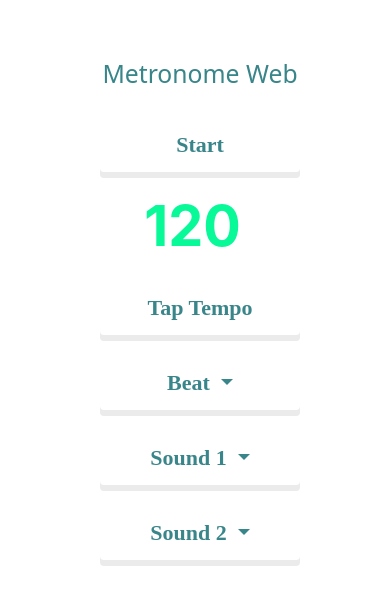
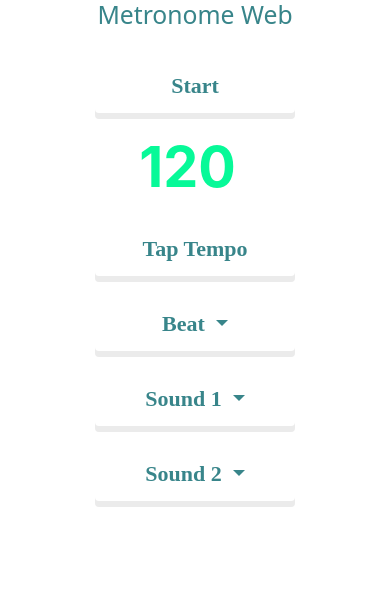
Before and after one commit to cesar-torrelles/metronomeweb, an Angular app: page / in a window 390 px wide. Shown: the top 604 px of the page. Built offline with nearby package versions, Linux system fonts and the light colour scheme.

Commit message:
mobile responsive version with bootstrap

```diff
--- a/src/app/app.component.html
+++ b/src/app/app.component.html
@@ -1,311 +1,4 @@
-<!-- * * * * * * * * * * * * * * * * * * * * * * * * * * * * * * * -->
-<!-- * * * * * * * * * * * The content below * * * * * * * * * * * -->
-<!-- * * * * * * * * * * is only a placeholder * * * * * * * * * * -->
-<!-- * * * * * * * * * * and can be replaced. * * * * * * * * * * * -->
-<!-- * * * * * * * * * * * * * * * * * * * * * * * * * * * * * * * -->
-<!-- * * * * * * * * * Delete the template below * * * * * * * * * * -->
-<!-- * * * * * * * to get started with your project! * * * * * * * * -->
-<!-- * * * * * * * * * * * * * * * * * * * * * * * * * * * * * * * -->
-<!--
-<style>
-  :host {
-    font-family: -apple-system, BlinkMacSystemFont, "Segoe UI", Roboto, Helvetica, Arial, sans-serif, "Apple Color Emoji", "Segoe UI Emoji", "Segoe UI Symbol";
-    font-size: 14px;
-    color: #333;
-    box-sizing: border-box;
-    -webkit-font-smoothing: antialiased;
-    -moz-osx-font-smoothing: grayscale;
-  }
 
-  h1,
-  h2,
-  h3,
-  h4,
-  h5,
-  h6 {
-    margin: 8px 0;
-  }
-
-  p {
-    margin: 0;
-  }
-
-  .spacer {
-    flex: 1;
-  }
-
-  .toolbar {
-    position: absolute;
-    top: 0;
-    left: 0;
-    right: 0;
-    height: 60px;
-    display: flex;
-    align-items: center;
-    background-color: #1976d2;
-    color: white;
-    font-weight: 600;
-  }
-
-  .toolbar img {
-    margin: 0 16px;
-  }
-
-  .toolbar #twitter-logo {
-    height: 40px;
-    margin: 0 8px;
-  }
-
-  .toolbar #youtube-logo {
-    height: 40px;
-    margin: 0 16px;
-  }
-
-  .toolbar #twitter-logo:hover,
-  .toolbar #youtube-logo:hover {
-    opacity: 0.8;
-  }
-
-  .content {
-    display: flex;
-    margin: 82px auto 32px;
-    padding: 0 16px;
-    max-width: 960px;
-    flex-direction: column;
-    align-items: center;
-  }
-
-  svg.material-icons {
-    height: 24px;
-    width: auto;
-  }
-
-  svg.material-icons:not(:last-child) {
-    margin-right: 8px;
-  }
-
-  .card svg.material-icons path {
-    fill: #888;
-  }
-
-  .card-container {
-    display: flex;
-    flex-wrap: wrap;
-    justify-content: center;
-    margin-top: 16px;
-  }
-
-  .card {
-    all: unset;
-    border-radius: 4px;
-    border: 1px solid #eee;
-    background-color: #fafafa;
-    height: 40px;
-    width: 200px;
-    margin: 0 8px 16px;
-    padding: 16px;
-    display: flex;
-    flex-direction: row;
-    justify-content: center;
-    align-items: center;
-    transition: all 0.2s ease-in-out;
-    line-height: 24px;
-  }
-
-  .card-container .card:not(:last-child) {
-    margin-right: 0;
-  }
-
-  .card.card-small {
-    height: 16px;
-    width: 168px;
-  }
-
-  .card-container .card:not(.highlight-card) {
-    cursor: pointer;
-  }
-
-  .card-container .card:not(.highlight-card):hover {
-    transform: translateY(-3px);
-    box-shadow: 0 4px 17px rgba(0, 0, 0, 0.35);
-  }
-
-  .card-container .card:not(.highlight-card):hover .material-icons path {
-    fill: rgb(105, 103, 103);
-  }
-
-  .card.highlight-card {
-    background-color: #1976d2;
-    color: white;
-    font-weight: 600;
-    border: none;
-    width: auto;
-    min-width: 30%;
-    position: relative;
-  }
-
-  .card.card.highlight-card span {
-    margin-left: 60px;
-  }
-
-  svg#rocket {
-    width: 80px;
-    position: absolute;
-    left: -10px;
-    top: -24px;
-  }
-
-  svg#rocket-smoke {
-    height: calc(100vh - 95px);
-    position: absolute;
-    top: 10px;
-    right: 180px;
-    z-index: -10;
-  }
-
-  a,
-  a:visited,
-  a:hover {
-    color: #1976d2;
-    text-decoration: none;
-  }
-
-  a:hover {
-    color: #125699;
-  }
-
-  .terminal {
-    position: relative;
-    width: 80%;
-    max-width: 600px;
-    border-radius: 6px;
-    padding-top: 45px;
-    margin-top: 8px;
-    overflow: hidden;
-    background-color: rgb(15, 15, 16);
-  }
-
-  .terminal::before {
-    content: "\2022 \2022 \2022";
-    position: absolute;
-    top: 0;
-    left: 0;
-    height: 4px;
-    background: rgb(58, 58, 58);
-    color: #c2c3c4;
-    width: 100%;
-    font-size: 2rem;
-    line-height: 0;
-    padding: 14px 0;
-    text-indent: 4px;
-  }
-
-  .terminal pre {
-    font-family: SFMono-Regular,Consolas,Liberation Mono,Menlo,monospace;
-    color: white;
-    padding: 0 1rem 1rem;
-    margin: 0;
-  }
-
-  .circle-link {
-    height: 40px;
-    width: 40px;
-    border-radius: 40px;
-    margin: 8px;
-    background-color: white;
-    border: 1px solid #eeeeee;
-    display: flex;
-    justify-content: center;
-    align-items: center;
-    cursor: pointer;
-    box-shadow: 0 1px 3px rgba(0, 0, 0, 0.12), 0 1px 2px rgba(0, 0, 0, 0.24);
-    transition: 1s ease-out;
-  }
-
-  .circle-link:hover {
-    transform: translateY(-0.25rem);
-    box-shadow: 0px 3px 15px rgba(0, 0, 0, 0.2);
-  }
-
-  footer {
-    margin-top: 8px;
-    display: flex;
-    align-items: center;
-    line-height: 20px;
-  }
-
-  footer a {
-    display: flex;
-    align-items: center;
-  }
-
-  .github-star-badge {
-    color: #24292e;
-    display: flex;
-    align-items: center;
-    font-size: 12px;
-    padding: 3px 10px;
-    border: 1px solid rgba(27,31,35,.2);
-    border-radius: 3px;
-    background-image: linear-gradient(-180deg,#fafbfc,#eff3f6 90%);
-    margin-left: 4px;
-    font-weight: 600;
-  }
-
-  .github-star-badge:hover {
-    background-image: linear-gradient(-180deg,#f0f3f6,#e6ebf1 90%);
-    border-color: rgba(27,31,35,.35);
-    background-position: -.5em;
-  }
-
-  .github-star-badge .material-icons {
-    height: 16px;
-    width: 16px;
-    margin-right: 4px;
-  }
-
-  svg#clouds {
-    position: fixed;
-    bottom: -160px;
-    left: -230px;
-    z-index: -10;
-    width: 1920px;
-  }
-
-  /* Responsive Styles */
-  @media screen and (max-width: 767px) {
-    .card-container > *:not(.circle-link) ,
-    .terminal {
-      width: 100%;
-    }
-
-    .card:not(.highlight-card) {
-      height: 16px;
-      margin: 8px 0;
-    }
-
-    .card.highlight-card span {
-      margin-left: 72px;
-    }
-
-    svg#rocket-smoke {
-      right: 120px;
-      transform: rotate(-5deg);
-    }
-  }
-
-  @media screen and (max-width: 575px) {
-    svg#rocket-smoke {
-      display: none;
-      visibility: hidden;
-    }
-  }
-</style>
--->
-<!-- Toolbar
-<div class="toolbar" role="banner">
-</div>
--->
 <div class="content" role="main">
 
   <!-- Highlight Card -->
@@ -330,12 +23,4 @@
 
 </div>
 
-<!-- * * * * * * * * * * * * * * * * * * * * * * * * * * * * * * * -->
-<!-- * * * * * * * * * * * The content above * * * * * * * * * * * -->
-<!-- * * * * * * * * * * is only a placeholder * * * * * * * * * * -->
-<!-- * * * * * * * * * * and can be replaced. * * * * * * * * * * * -->
-<!-- * * * * * * * * * * * * * * * * * * * * * * * * * * * * * * * -->
-<!-- * * * * * * * * * * End of Placeholder * * * * * * * * * * * -->
-<!-- * * * * * * * * * * * * * * * * * * * * * * * * * * * * * * * -->
-
 <router-outlet></router-outlet>
--- a/src/app/metronome/metronome.component.html
+++ b/src/app/metronome/metronome.component.html
@@ -1,30 +1,35 @@
-
-
-
-  <div class="metronomo">
-    <div class="cuadro metronomo">
-      <div class="box1">
-        <div>
+<div class="container text-center">
+  <div class="row">
+    <div class="col-sm">
       <h2 class="h2">Metronome Web</h2>
     </div>
+  </div>
 
-        <div>
-          <button (click)="toggleMetronome()" color="rgb(56 133 138)" title="Press spacebar to start/pause"
-            class="btn btn-primary">
-            {{ metronomeRunning ? 'Pause' : 'Start' }}
+  <div class="row">
+    <div class="col-sm">
+      <button class="btn btn-primary" (click)="toggleMetronome()" title="start/pause">{{ metronomeRunning ? 'Pause' :
+        'Start' }}
       </button>
     </div>
+  </div>
 
-        <div id="tempo" >
+  <div class="row">
+    <div id="tempo" class="col-sm">
       <input class="tempo" type="number" [(ngModel)]="bpm" [disabled]="metronomeRunning">
     </div>
-        <div class="tap-tempo-container"></div>
+  </div>
+
+  <div class="row">
+    <div class="col-sm">
       <button class="btn btn-outline-primary" (click)="onTap()">Tap Tempo</button>
+    </div>
+  </div>
 
-        <div class="sc-cugefK hNDm">
-
+  <div class="row">
+    <div class="col-sm">
       <div class="dropdown">
-            <button id="stage-button-pomodoro" class="btn btn-primary dropdown-toggle" type="button" data-bs-toggle="dropdown" aria-haspopup="true" aria-expanded="false">
+        <button id="stage-button-pomodoro" class="btn btn-primary dropdown-toggle" type="button"
+          data-bs-toggle="dropdown" aria-haspopup="true" aria-expanded="false">
           Beat
         </button>
         <div class="dropdown-menu" aria-labelledby="dropdownMenu2">
@@ -32,10 +37,16 @@
           <button (click)="assignBeat(3)" class="dropdown-item" type="button"> 3/4 </button>
           <button (click)="assignBeat(2)" class="dropdown-item" type="button"> 2/4 </button>
         </div>
+      </div>
 
+    </div>
+  </div>
 
+  <div class="row">
+    <div class="col-sm">
       <div class="dropdown">
-            <button class="btn btn-primary dropdown-toggle" type="button" data-bs-toggle="dropdown" aria-haspopup="true" aria-expanded="false">
+        <button class="btn btn-primary dropdown-toggle" type="button" data-bs-toggle="dropdown" aria-haspopup="true"
+          aria-expanded="false">
           Sound 1
         </button>
         <div class="dropdown-menu" aria-labelledby="dropdownMenu2">
@@ -50,10 +61,14 @@
           <button (click)="assignSound1('Bongo3')" class="dropdown-item" type="button">Bongo3</button>
           <button (click)="assignSound1('Bongo4')" class="dropdown-item" type="button">Bongo4</button>
         </div>
-
-
+      </div>
+    </div>
+  </div>
+  <div class="row">
+    <div class="col-sm">
       <div class="dropdown">
-            <button class="btn btn-primary dropdown-toggle" type="button" data-bs-toggle="dropdown" aria-haspopup="true" aria-expanded="false">
+        <button class="btn btn-primary dropdown-toggle" type="button" data-bs-toggle="dropdown" aria-haspopup="true"
+          aria-expanded="false">
           Sound 2
         </button>
         <div class="dropdown-menu" aria-labelledby="dropdownMenu2">
@@ -63,17 +78,15 @@
           <button (click)="assignSound2('Perc_Hi')" class="dropdown-item" type="button">Perc Hi</button>
           <button (click)="assignSound2('hihat')" class="dropdown-item" type="button">Hihat</button>
           <button (click)="assignSound2('Bleep')" class="dropdown-item" type="button">Bleep</button>
-              <button (click)="assignSound2('Bongo1')" class="dropdown-item" type="button">Bongo1</button>
-              <button (click)="assignSound2('Bongo2')" class="dropdown-item" type="button">Bongo2</button>
+          <button (click)="assignSound2('Bongo1')" class="dropdown-item" type="button">Bongo1</button> <button
+            (click)="assignSound2('Bongo2')" class="dropdown-item" type="button">Bongo2</button>
           <button (click)="assignSound2('Bongo3')" class="dropdown-item" type="button">Bongo3</button>
           <button (click)="assignSound2('Bongo4')" class="dropdown-item" type="button">Bongo4</button>
+        </div>
+      </div>
     </div>
   </div>
 
 
 
 </div>
-      </div>
-
-    </div>
-  </div>
--- a/src/styles.css
+++ b/src/styles.css
@@ -1,5 +1,7 @@
 /* You can add global styles to this file, and also import other style files */
 /* Tema claro */
+
+
 :root {
     --metronomo-color: black;
     --controls-color: black;
```
Lines whose indentation alone changed are shown as unchanged.
